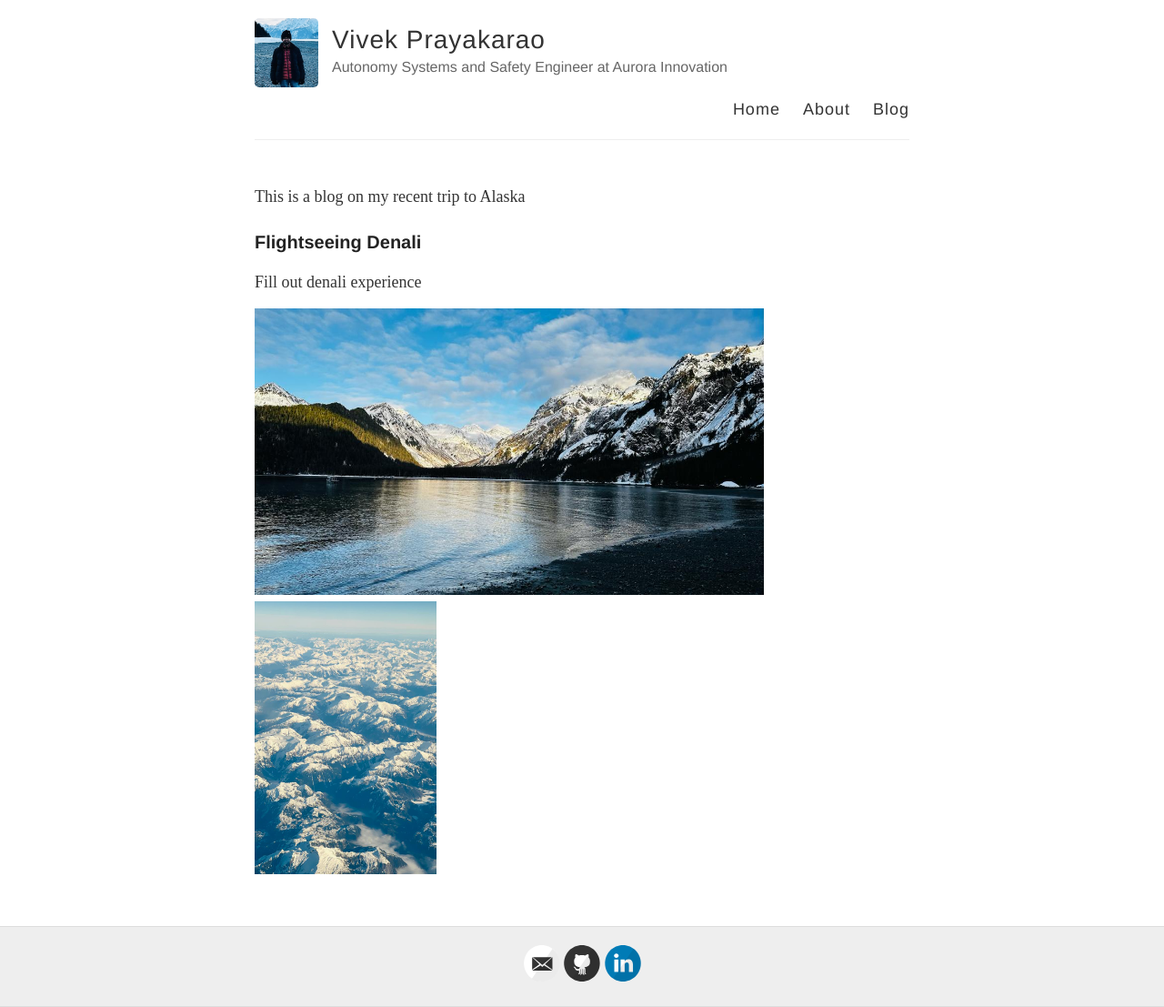
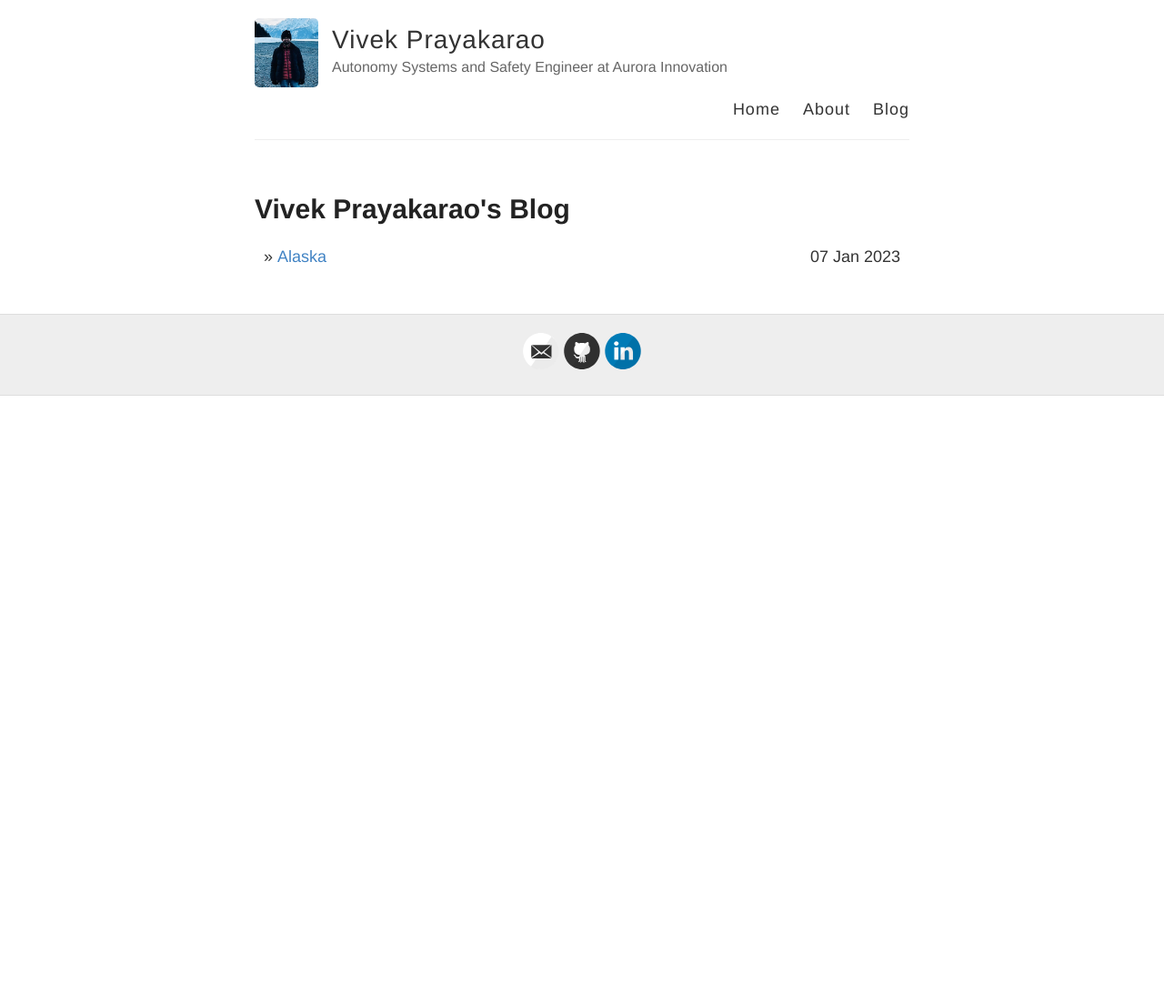
Before and after one commit to vprayakarao/vprayakarao.github.io, a Jekyll site: the page built from blog/index.html, in a window 1280 px wide. Shown: the whole page at 91% size. Built offline with Jekyll 4.4.1, drawn with Linux system fonts in a browser that asks for light colours; after the commit the page ends 900 px from its top, so only the background shows below that.

Commit message:
Update index.html

```diff
--- a/blog/index.html
+++ b/blog/index.html
@@ -2,19 +2,10 @@
 layout: default
 title: Vivek Prayakarao's Blog
 ---
-<div id="home">
-	<font face="Times New Roman"> This is a blog on my recent trip to Alaska
-<h3>Flightseeing Denali</h3>
-      <p> Fill out denali experience
-</p>
+	<h1>{{ page.title }}</h1>
+	<ul class="posts">
 
-
-<div class="images">
-			<img width="560" height="315" align="middle" src="../images/Scenicpic1.jpeg" >
-			</div>
-</div>
-
-<div class="images">
-	<img width="200" height="300" align="middle" src="../images/alaskaaerialview.JPG"  >
-	</div>
-</div>
+	  {% for post in site.posts %}
+	    <li><span>{{ post.date | date_to_string }}</span> » <a href="{{ post.url }}" title="{{ post.title }}">{{ post.title }}</a></li>
+	  {% endfor %}
+	</ul>
```
